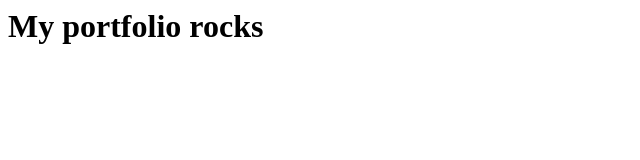
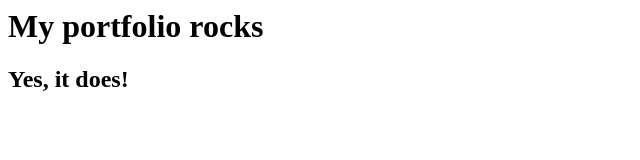
Before and after one commit to valeyamiles/portfolio, a plain HTML site: page index.html in a window 1280 px wide. Shown: the whole page, without its empty margins (0-640 px from the left). Drawn offline with Linux system fonts and the light colour scheme.

Commit message:
Update index.html

```diff
--- a/index.html
+++ b/index.html
@@ -1 +1,2 @@
 <h1>My portfolio rocks</h1>
+<h2>Yes, it does!</h2>
```
